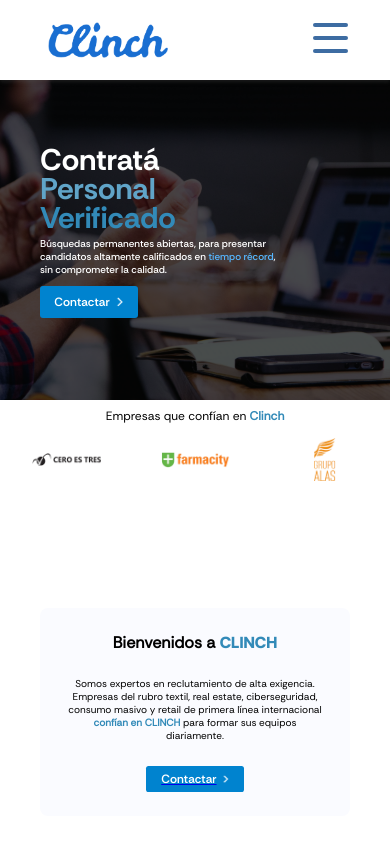
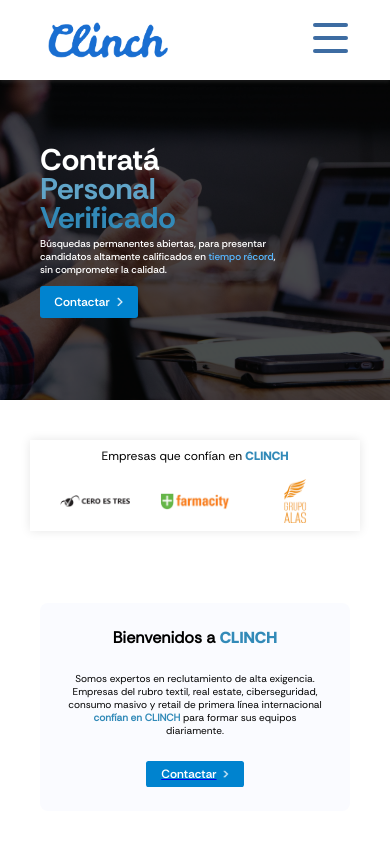
Before and after one commit to agustinlorca/ClinchHR, a React (Vite) app: page / in a window 390 px wide. Shown: the top 844 px of the page. Built offline with nearby package versions, Linux system fonts and the light colour scheme.

Commit message:
Added new ClientCarousel component. Remove CompaniesCarousel

```diff
--- /dev/null
+++ b/src/components/Carousels/CarouselClient/Client/Client.jsx
@@ -0,0 +1,7 @@
+import React from "react";
+import "./client.css";
+const Client = ({image}) => {
+  return <img className="img-client" src={image}></img>;
+};
+
+export default Client;
--- /dev/null
+++ b/src/components/Carousels/CarouselClient/Client/client.css
@@ -0,0 +1,18 @@
+.img-client {
+  width: 200px;
+  height: auto;
+}
+
+@media screen and (max-width: 1200px) {
+  .img-client {
+    width: 120px;
+    height: auto;
+  }
+}
+
+@media screen and (max-width: 767px) {
+  .img-client {
+    width: 70px;
+    height: auto;
+  }
+}
--- /dev/null
+++ b/src/components/Carousels/CarouselClient/ClientContainer/ClientContainer.jsx
@@ -0,0 +1,20 @@
+import React, { useState } from "react";
+import ClientList from "../ClientList/ClientList";
+import "./ClientContainer.css";
+import clients from "../clients";
+
+const ClientContainer = () => {
+  const [imgClients, setImgClients] = useState(clients);
+  return (
+    <section className="carousel-client-container">
+      <div className="carousel-client">
+        <h2>
+          Empresas que confían en <span>CLINCH</span>
+        </h2>
+        <ClientList clients={imgClients} />
+      </div>
+    </section>
+  );
+};
+
+export default ClientContainer;
--- /dev/null
+++ b/src/components/Carousels/CarouselClient/ClientContainer/clientContainer.css
@@ -0,0 +1,47 @@
+.carousel-client-container {
+  margin-top: 100px;
+  width: 100%;
+  height: auto;
+  display: flex;
+  justify-content: center;
+}
+.carousel-client {
+  width: 100%;
+  margin: 0px 40px;
+  box-shadow: 0 0 10px rgba(0, 0, 0, 0.1);
+}
+.carousel-client h2 {
+  font-family: "RethinkSans-Regular";
+  font-weight: normal;
+  font-size: 32px;
+  text-align: center;
+  margin-top: 48px;
+  margin-bottom: 10px;
+}
+
+.carousel-client h2 span {
+  font-family: "RethinkSans-ExtraBold";
+  color: var(--color-primary);
+}
+
+@media screen and (max-width: 1200px) {
+  .carousel-client-container {
+    margin-top: 80px;
+  }
+  .carousel-client h2 {
+    margin-top: 24px;
+    margin-bottom: 16px;
+    font-size: 18px;
+  }
+}
+
+@media screen and (max-width: 767px) {
+  .carousel-client-container {
+    margin-top: 40px;
+  }
+  .carousel-client h2 {
+    margin-top: 8px;
+    margin-bottom: 7px;
+    font-size: 12px;
+  }
+}
--- /dev/null
+++ b/src/components/Carousels/CarouselClient/ClientList/ClientList.jsx
@@ -0,0 +1,49 @@
+import React from "react";
+import { useState , useEffect} from "react";
+import "./clientList.css";
+import Client from "../Client/Client";
+const ClientList = ({ clients }) => {
+  const [currentImageIndex, setCurrentImageIndex] = useState(0);
+  const [numImagesToShow, setNumImagesToShow] = useState(5);
+
+  useEffect(() => {
+    const timer = setInterval(() => {
+      setCurrentImageIndex((currentImageIndex + 1) % clients.length);
+    }, 3000);
+    return () => clearInterval(timer);
+  }, [currentImageIndex, clients.length]);
+
+  useEffect(() => {
+    const handleResize = () => {
+      let screenRes = window.innerWidth;
+      if(screenRes > 1430){
+        setNumImagesToShow(5);
+      }else if(screenRes <= 1430 && screenRes >= 768){
+        setNumImagesToShow(4);
+      }else if (screenRes < 768 && screenRes > 300) {
+        setNumImagesToShow(3);
+      }else{
+        setNumImagesToShow(2);
+      }
+    };
+
+    handleResize();
+
+    window.addEventListener("resize", handleResize);
+
+    return () => {
+      window.removeEventListener("resize", handleResize);
+    };
+  }, []);
+  return (
+    <div className="list-clients">
+      {[...clients, ...clients]
+        .slice(currentImageIndex, currentImageIndex + numImagesToShow)
+        .map((image, index) => (
+            <Client key={index} image={image} />
+        ))}
+    </div>
+  );
+};
+
+export default ClientList;
--- /dev/null
+++ b/src/components/Carousels/CarouselClient/ClientList/clientList.css
@@ -0,0 +1,29 @@
+.list-clients {
+  height: 220px;
+  padding: 80px;
+  display: grid;
+  grid-template-columns: repeat(5, 1fr);
+  justify-content: center;
+  align-items: center;
+  justify-items: center;
+  align-content: center;
+  gap: 60px;
+}
+
+@media screen and (max-width: 1200px) {
+  .list-clients {
+    height: 114px;
+    padding: 40px;
+    grid-template-columns: repeat(4, 1fr);
+    gap: 30px;
+  }
+}
+
+@media screen and (max-width: 767px) {
+  .list-clients {
+    height: 57px;
+    padding: 30px;
+    grid-template-columns: repeat(3, 1fr);
+    gap: 30px;
+  }
+}
--- /dev/null
+++ b/src/components/Carousels/CarouselClient/clients.js
@@ -0,0 +1,16 @@
+import Billabong from "../../../assets/images/empresas/billabong.png";
+import CeroEsTres from "../../../assets/images/empresas/cero-es-tres.png";
+import Farmacity from "../../../assets/images/empresas/farmacity.png";
+import GrupoAlas from "../../../assets/images/empresas/grupo-alas.png";
+import Newsan from "../../../assets/images/empresas/newsan.png";
+
+const clients = [
+    Billabong,
+    CeroEsTres,
+    Farmacity,
+    GrupoAlas,
+    Newsan,
+]
+
+
+export default clients;
--- a/src/components/CompaniesCarousel/CompaniesCarousel.jsx
+++ /dev/null
@@ -1,56 +0,0 @@
-import React, { useState, useEffect } from 'react';
-
-import "./CompaniesCarousel.css"
-
-import Billabong from "../../assets/images/empresas/billabong.png"
-import CeroEsTres from "../../assets/images/empresas/cero-es-tres.png"
-import Farmacity from "../../assets/images/empresas/farmacity.png"
-import GrupoAlas from "../../assets/images/empresas/grupo-alas.png"
-import Newsan from "../../assets/images/empresas/newsan.png"
-import MercadoPago from "../../assets/images/empresas/mercado-pago.jpg"
-
-const CompaniesCarousel = () => {
-  const [images, setImages] = useState([Billabong, CeroEsTres, Farmacity, GrupoAlas, Newsan, MercadoPago]);
-  const [currentImageIndex, setCurrentImageIndex] = useState(0);
-  const [numImagesToShow, setNumImagesToShow] = useState(5);
-
-  useEffect(() => {
-    const timer = setInterval(() => {
-      setCurrentImageIndex((currentImageIndex + 1) % images.length);
-    }, 3000);
-    return () => clearInterval(timer);
-  }, [currentImageIndex, images.length]);
-
-  useEffect(() => {
-    const handleResize = () => {
-      if (window.innerWidth <= 767) {
-        setNumImagesToShow(3);
-      } else if (window.innerWidth <= 991) {
-        setNumImagesToShow(4);
-      }else{
-        setNumImagesToShow(5);
-      }
-    };
-
-    handleResize();
-
-    window.addEventListener('resize', handleResize);
-
-    return () => {
-      window.removeEventListener('resize', handleResize);
-    };
-  }, []);
-
-  return (
-    <section className='container-empresas'>
-      <h2>Empresas que confían en <span>Clinch</span></h2>
-      <div className='carrousel-empresas'>
-        {[...images, ...images].slice(currentImageIndex, currentImageIndex + numImagesToShow).map((image, index) => (
-          <img key={index} src={image} alt="" className='img-empresa'/>
-        ))}
-      </div>
-    </section>
-  );
-};
-
-export default CompaniesCarousel
--- a/src/components/CompaniesCarousel/companiesCarousel.css
+++ /dev/null
@@ -1,76 +0,0 @@
-.container-empresas {
-  max-height: 385px;
-  max-width: 1920px;
-}
-.container-empresas h2 {
-  font-family: "RethinkSans-Regular";
-  font-weight: normal;
-  font-size: var(--font-size-big);
-  text-align: center;
-  margin-top: 48px;
-  margin-bottom: 40px;
-}
-.container-empresas h2 span {
-  font-weight: bold;
-  color: var(--color-primary);
-}
-
-.carrousel-empresas {
-  margin: 0 80px 48px 80px;
-  max-width: 1760px;
-  height: 207px;
-  display: grid;
-  grid-template-columns: repeat(5, 1fr);
-  justify-content: center;
-  align-items: center;
-  align-content: center;
-  gap: 60px;
-}
-
-.img-empresa {
-  width: 200px;
-  height: auto;
-}
-
-@media screen and (max-width: 991px) {
-    .container-empresas {
-      width: 100%;
-    }
-    .container-empresas h2 {
-      font-size: 24px;
-      margin-top: 16px;
-      margin-bottom: 14px;
-
-    }
-    .carrousel-empresas {
-      height: 114px;
-      max-width: 100%;
-      grid-template-columns: repeat(4, 1fr);
-    }
-
-    .img-empresa {
-      max-width: 140px;
-      height: auto;
-    }
-  }
-@media screen and (max-width: 767px) {
-  .container-empresas {
-    width: 100%;
-  }
-  .container-empresas h2 {
-    font-size: 12px;
-    margin-top: 8px;
-    margin-bottom: 7px;
-
-  }
-  .carrousel-empresas {
-    height: 57px;
-    max-width: 100%;
-    grid-template-columns: repeat(3, 1fr);
-  }
-
-  .img-empresa {
-    max-width: 69px;
-    height: auto;
-  }
-}
--- a/src/pages/Home/Home.jsx
+++ b/src/pages/Home/Home.jsx
@@ -1,16 +1,15 @@
 import React from 'react'
 import Layout from '../../components/Layout/Layout'
 import HeroHome from '../../components/Heros/HeroHome/HeroHome'
-import CompaniesCarousel from '../../components/CompaniesCarousel/CompaniesCarousel'
 import HomeCard from '../../components/Cards/HomeCard/HomeCard'
-import Slide from '../../components/Carousels/CarouselHome/Slide/Slide'
+import ClientContainer from '../../components/Carousels/CarouselClient/ClientContainer/ClientContainer'
 
 
 const Home = () => {
   return (
     <Layout>
       <HeroHome/>
-      <CompaniesCarousel/>
+      <ClientContainer/>
       <HomeCard/>
       <div style={{height:"500px"}}>
       </div>
```
Also changed, not shown: src/assets/images/empresas/mercado-pago.jpg (deleted).
